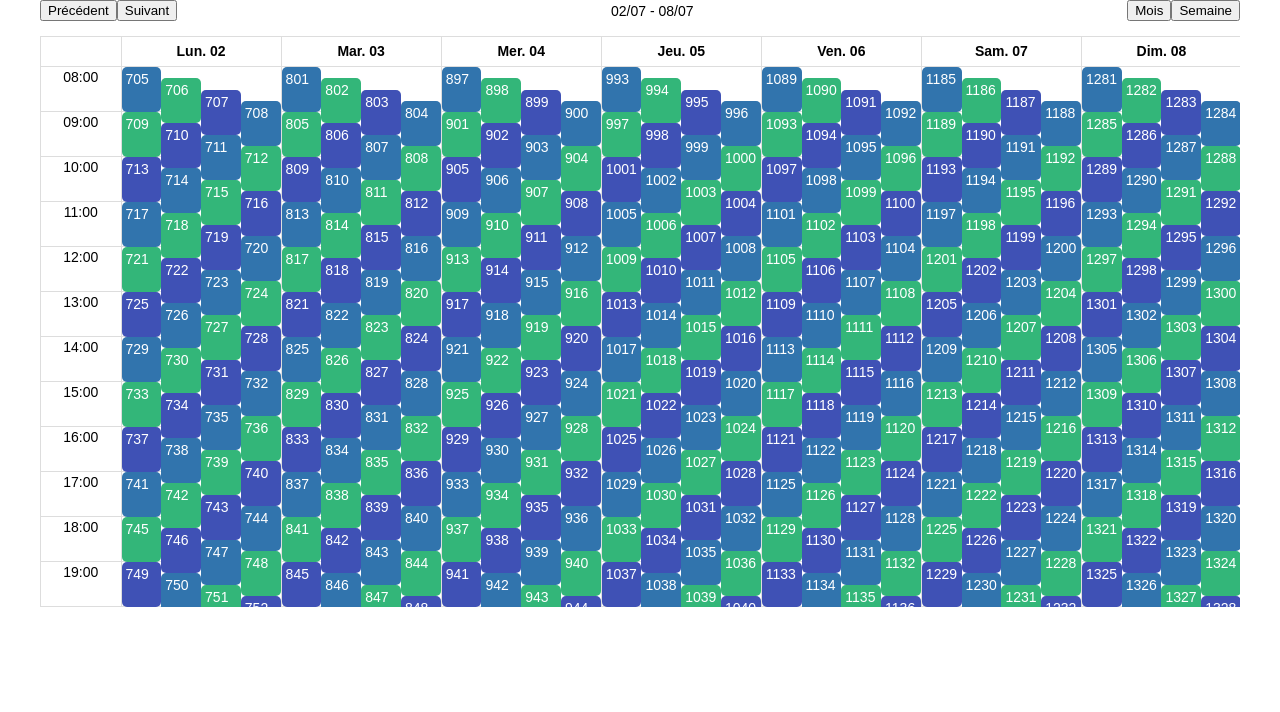
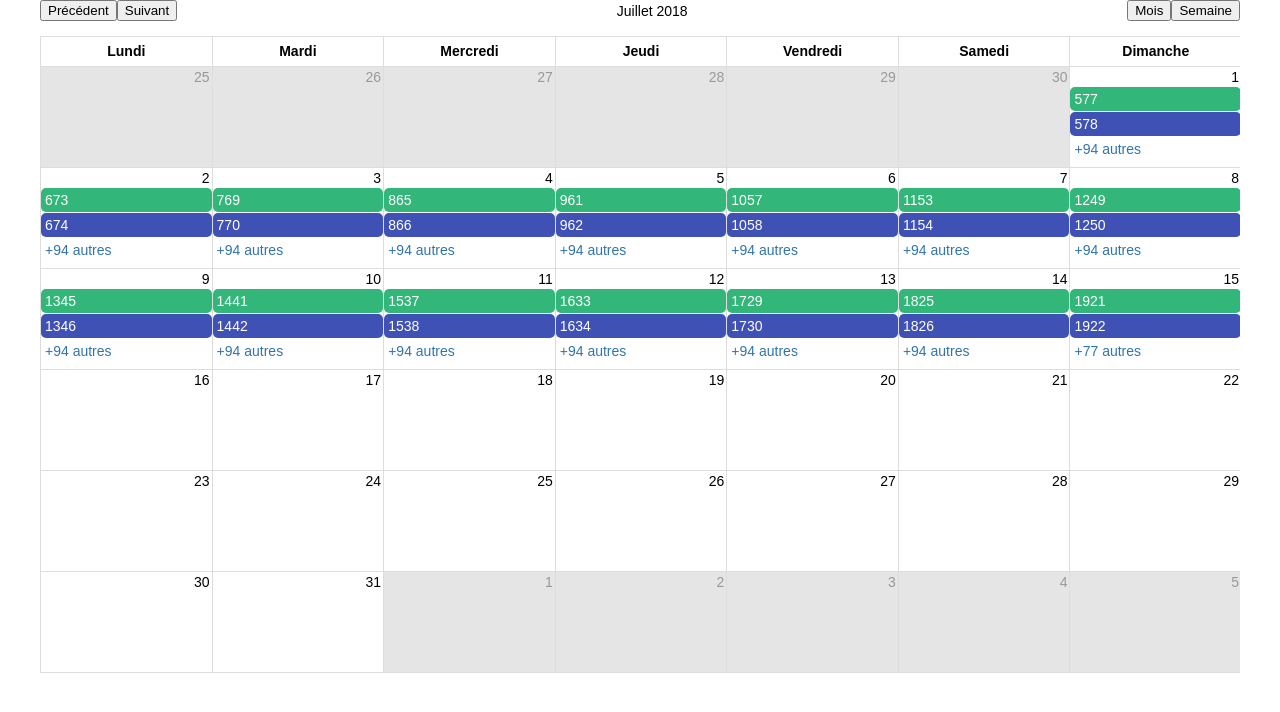
Before and after one commit to QuentinDiaferia/globalis-react-calendar, a React app: page / in a window 1280 px wide. Shown: the top 712 px of the page. Built offline with nearby package versions, Linux system fonts and the light colour scheme.

Commit message:
See more link

```diff
--- a/src/App.js
+++ b/src/App.js
@@ -65,7 +65,7 @@ for (let i = 1; i < 2000; i++) {
 class App extends React.Component {
     render() {
         return <Calendar
-            view='week'
+            view='month'
             events={events3}
             startTime={8}
             endTime={20}
--- a/src/components/Calendar.js
+++ b/src/components/Calendar.js
@@ -18,6 +18,7 @@ class Calendar extends React.Component {
         this.renderCalendar = this.renderCalendar.bind(this)
         this.changeView = this.changeView.bind(this)
         this.onNavigate = this.onNavigate.bind(this)
+        this.onClickMore = this.onClickMore.bind(this)
     }
 
     changeView(view) {
@@ -36,11 +37,19 @@ class Calendar extends React.Component {
         }
     }
 
+    onClickMore(date) {
+        this.setState({
+            view: views.WEEK,
+            date,
+        })
+    }
+
     renderMonth() {
         return <Month
             date={this.state.date}
             events={this.state.events.filter(event => event.start.isSame(this.state.date, 'month'))}
             language={this.props.language}
+            onClickMore={this.onClickMore}
         />
     }
 
--- a/src/components/month/Month.js
+++ b/src/components/month/Month.js
@@ -12,6 +12,7 @@ class Month extends React.Component {
                 date={this.props.date}
                 events={this.props.events}
                 language={this.props.language}
+                onClickMore={this.props.onClickMore}
             />
         </div>
     }
@@ -21,6 +22,7 @@ Month.propTypes = {
     date: PropTypes.object.isRequired,
     events: PropTypes.array.isRequired,
     language: PropTypes.object.isRequired,
+    onClickMore: PropTypes.func.isRequired,
 }
 
 export default Month
--- a/src/components/month/MonthDay.js
+++ b/src/components/month/MonthDay.js
@@ -15,7 +15,10 @@ class MonthDay extends React.Component {
 
     renderMoreLink(events) {
         if (events.length > 2) {
-            return <a className="Event-More">
+            return <a
+                className="Event-More"
+                onClick={() => this.props.onClickMore(this.props.date)}
+            >
                 +{events.length - 2} {this.props.language.label_more_link}
             </a>
         }
@@ -29,7 +32,7 @@ class MonthDay extends React.Component {
         }
         return <div className={className}>
             <div className="day-index">
-                {this.props.date}
+                {this.props.date.date()}
             </div>
             {this.renderEvents(this.props.events)}
             {this.renderMoreLink(this.props.events)}
@@ -38,10 +41,11 @@ class MonthDay extends React.Component {
 }
 
 MonthDay.propTypes = {
-    date: PropTypes.number.isRequired,
+    date: PropTypes.object.isRequired,
     outOfMonth: PropTypes.bool.isRequired,
     events: PropTypes.array.isRequired,
     language: PropTypes.object.isRequired,
+    onClickMore: PropTypes.func.isRequired,
 }
 
 export default MonthDay
--- a/src/components/month/MonthGrid.js
+++ b/src/components/month/MonthGrid.js
@@ -22,6 +22,7 @@ class Month extends React.Component {
                 selectedMonth={selectedMonth}
                 events={this.props.events.filter(event => event.start.week() === date.week())}
                 language={this.props.language}
+                onClickMore={this.props.onClickMore}
             />
         })
     }
@@ -37,6 +38,7 @@ Month.propTypes = {
     date: PropTypes.object.isRequired,
     events: PropTypes.array.isRequired,
     language: PropTypes.object.isRequired,
+    onClickMore: PropTypes.func.isRequired,
 }
 
 export default Month
--- a/src/components/month/MonthWeek.js
+++ b/src/components/month/MonthWeek.js
@@ -10,20 +10,18 @@ class MonthWeek extends React.Component {
         	days = []
 
         for (const date = moment(this.props.date); date.date() !== end; date.add(1, 'd')) {
-            days.push({
-                day: date.date(),
-                month: date.month(),
-            })
+            days.push(moment(date))
         }
 
     	return <div className="Calendar-Month-Grid-Week">
     		{days.map(date => {
     			return <MonthDay
-    				key={date.day}
-                    date={date.day}
-    				outOfMonth={date.month !== this.props.selectedMonth}
-                    events={this.props.events.filter(e => e.start.date() === date.day)}
+    				key={date.date()}
+                    date={date}
+    				outOfMonth={date.month() !== this.props.selectedMonth}
+                    events={this.props.events.filter(e => e.start.date() === date.date())}
                     language={this.props.language}
+                    onClickMore={this.props.onClickMore}
     			/>
     		})}
     	</div>
@@ -35,6 +33,7 @@ MonthWeek.propTypes = {
     selectedMonth: PropTypes.number.isRequired,
     events: PropTypes.array.isRequired,
     language: PropTypes.object.isRequired,
+    onClickMore: PropTypes.func.isRequired,
 }
 
 export default MonthWeek
```
